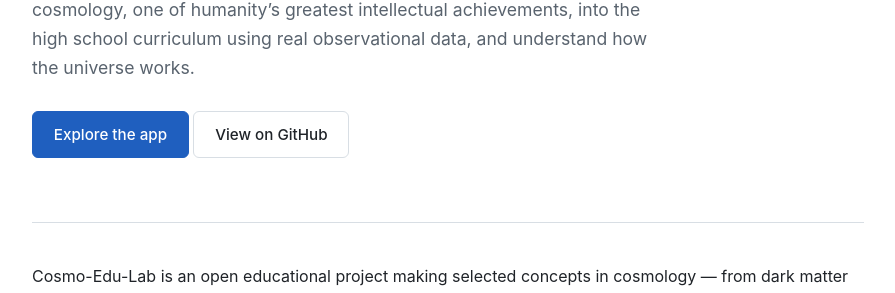
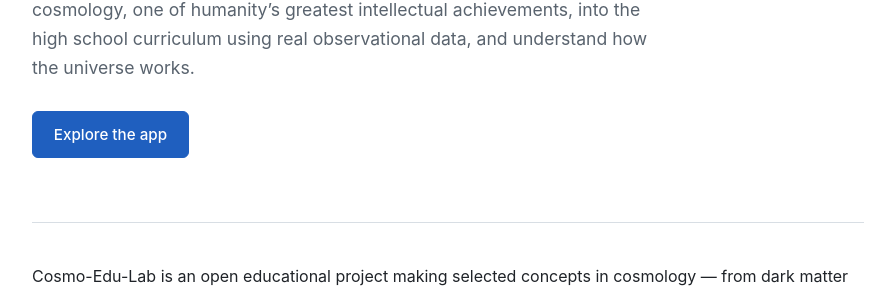
Before and after one commit to cosmo-edu-lab/cosmo-edu-lab.github.io, a Jekyll site: the page built from index.md, in a window 1280 px wide and 1035 px high. Shown: the part 275-568 px from the top of the window, without its empty margins (192-1087 px from the left). Built offline with Jekyll 4.4.1, drawn with Linux system fonts in a browser that asks for light colours.

Commit message:
Remove 'View on GitHub' button from index.md
Removed the 'View on GitHub' button from the hero actions section.

```diff
--- a/index.md
+++ b/index.md
@@ -16,7 +16,6 @@
 
 <div class="hero-actions" markdown="1">
 [Explore the app]({{ '/app/' | relative_url }}){: .btn .btn-primary}
-[View on GitHub]({{ site.github_repo }}){: .btn}
 </div>
 </div>
 
```
